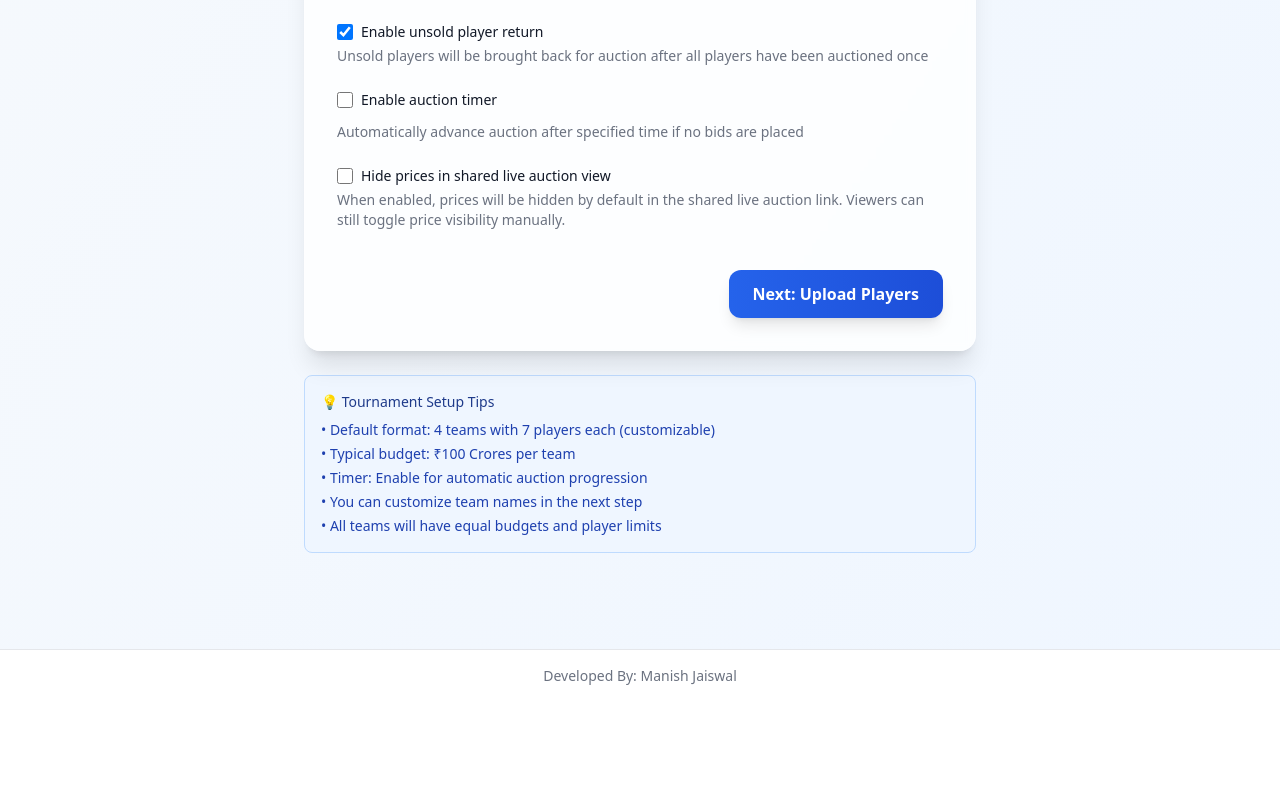
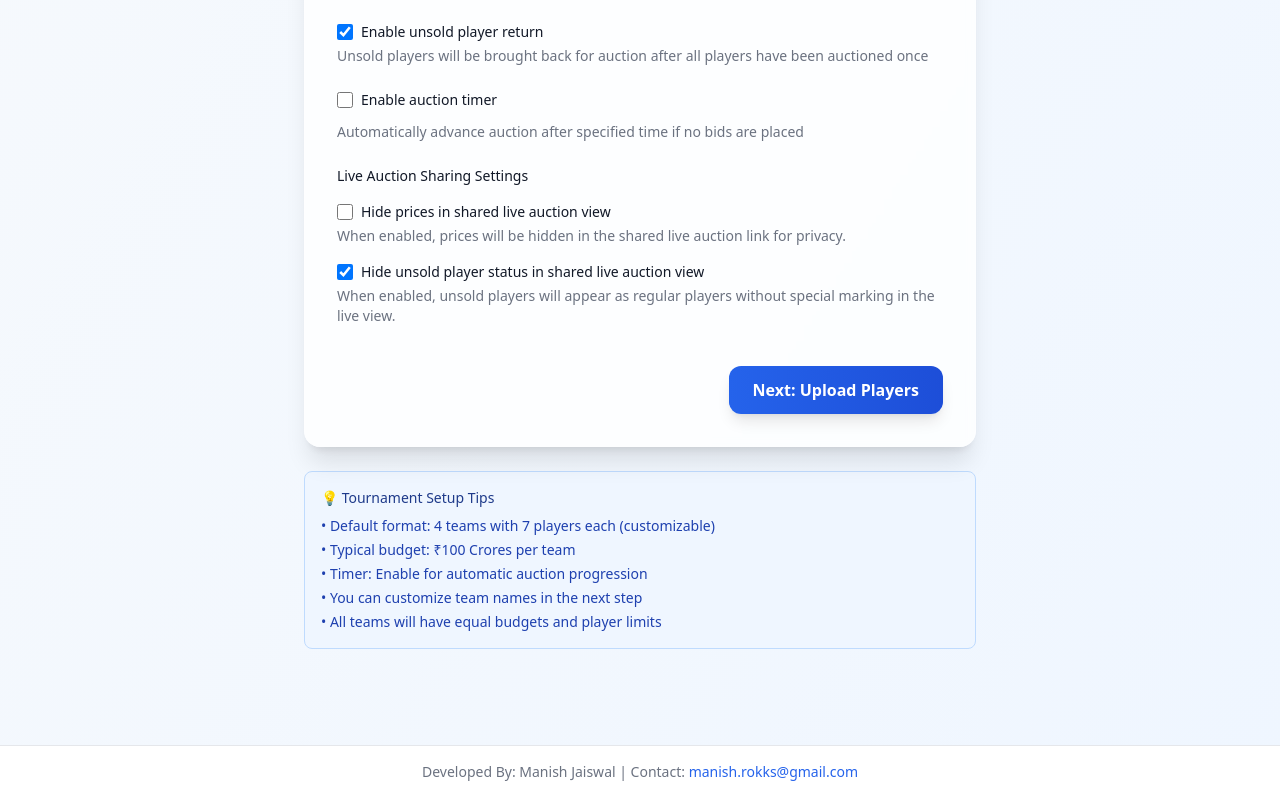
Before and after one commit to manish-7/player-auction-app, a React (Vite) app: page / in a window 1280 px wide. Shown: the part 1219-2017 px from the top of the page. Before the commit the page ends 1921 px from the top, so only its background shows below. Built offline with nearby package versions, Linux system fonts and the light colour scheme.

Commit message:
Unsold tag as configurable setting

```diff
--- a/src/App.tsx
+++ b/src/App.tsx
@@ -395,7 +395,15 @@ function App() {
       <footer className="bg-white border-t border-gray-200 mt-16">
         <div className="max-w-7xl mx-auto px-4 sm:px-6 lg:px-8 py-4">
           <div className="text-center text-sm text-gray-500">
-            <p>Developed By: Manish Jaiswal</p>
+            <p>
+              Developed By: Manish Jaiswal | Contact: {' '}
+              <a
+                href="mailto:manish.rokks@gmail.com"
+                className="text-blue-600 hover:text-blue-800 transition-colors"
+              >
+                manish.rokks@gmail.com
+              </a>
+            </p>
           </div>
         </div>
       </footer>
--- a/src/components/LiveAuctionViewer.tsx
+++ b/src/components/LiveAuctionViewer.tsx
@@ -465,10 +465,12 @@ const LiveAuctionViewer: React.FC = () => {
                 })
                 .map((player) => {
                   const isUnsold = player.isUnsold;
+                  const shouldShowUnsoldStatus = !tournament.settings?.hideUnsoldStatusInLiveView;
+                  const showUnsoldStyling = isUnsold && shouldShowUnsoldStatus;
 
                   return (
                     <div key={player.id} className={`flex items-center justify-between text-sm rounded-lg p-2 ${
-                      isUnsold ? 'bg-yellow-50 border border-yellow-200' : 'bg-gray-50'
+                      showUnsoldStyling ? 'bg-yellow-50 border border-yellow-200' : 'bg-gray-50'
                     }`}>
                       <div className="flex items-center min-w-0 flex-1">
                         <div className="flex-shrink-0 mr-2">
@@ -481,7 +483,7 @@ const LiveAuctionViewer: React.FC = () => {
                         </div>
                         <div className="min-w-0 flex-1">
                           <div className="flex items-center space-x-1">
-                            {isUnsold && (
+                            {isUnsold && shouldShowUnsoldStatus && (
                               <span className="text-xs font-medium px-1.5 py-0.5 rounded bg-yellow-200 text-yellow-800">
                                 UNSOLD
                               </span>
--- a/src/components/TournamentSetup.tsx
+++ b/src/components/TournamentSetup.tsx
@@ -14,6 +14,7 @@ interface TournamentFormData {
   enableTimer: boolean;
   timerDuration: number;
   hidePricesInLiveView: boolean;
+  hideUnsoldStatusInLiveView: boolean;
 }
 
 interface TournamentSetupProps {
@@ -41,6 +42,7 @@ const TournamentSetup: React.FC<TournamentSetupProps> = ({ onNext }) => {
       enableTimer: false,
       timerDuration: 30,
       hidePricesInLiveView: false,
+      hideUnsoldStatusInLiveView: true, // Default to hiding unsold status for cleaner live view
     },
   });
 
@@ -99,6 +101,7 @@ const TournamentSetup: React.FC<TournamentSetupProps> = ({ onNext }) => {
         minimumBid: Number(data.minimumBid),
         bidIncrement: Number(data.bidIncrement),
         hidePricesInLiveView: data.hidePricesInLiveView,
+        hideUnsoldStatusInLiveView: data.hideUnsoldStatusInLiveView,
       },
     });
     onNext();
@@ -400,7 +403,11 @@ const TournamentSetup: React.FC<TournamentSetupProps> = ({ onNext }) => {
             )}
           </div>
 
-          {/* Live View Price Visibility Setting */}
+          {/* Live View Settings */}
+          <div className="space-y-4">
+            <h4 className="text-sm font-medium text-gray-900">Live Auction Sharing Settings</h4>
+
+            {/* Price Visibility Setting */}
             <div>
               <div className="flex items-center">
                 <input
@@ -414,8 +421,27 @@ const TournamentSetup: React.FC<TournamentSetupProps> = ({ onNext }) => {
                 </label>
               </div>
               <p className="mt-1 text-sm text-gray-500">
-              When enabled, prices will be hidden by default in the shared live auction link. Viewers can still toggle price visibility manually.
+                When enabled, prices will be hidden in the shared live auction link for privacy.
               </p>
+            </div>
+
+            {/* Unsold Status Visibility Setting */}
+            <div>
+              <div className="flex items-center">
+                <input
+                  type="checkbox"
+                  id="hideUnsoldStatusInLiveView"
+                  {...register('hideUnsoldStatusInLiveView')}
+                  className="h-4 w-4 text-primary-600 focus:ring-primary-500 border-gray-300 rounded"
+                />
+                <label htmlFor="hideUnsoldStatusInLiveView" className="ml-2 block text-sm text-gray-900">
+                  Hide unsold player status in shared live auction view
+                </label>
+              </div>
+              <p className="mt-1 text-sm text-gray-500">
+                When enabled, unsold players will appear as regular players without special marking in the live view.
+              </p>
+            </div>
           </div>
 
           {/* Submit Button */}
--- a/src/store/auctionStore.ts
+++ b/src/store/auctionStore.ts
@@ -148,6 +148,7 @@ export const useAuctionStore = create<AuctionStore>()(
           minimumBid: 100,
           bidIncrement: 100, // Default bid increment same as minimum bid
           hidePricesInLiveView: false,
+          hideUnsoldStatusInLiveView: true, // Default to hiding unsold status for cleaner live view
         };
 
         const tournament: Tournament = {
--- a/src/types/index.ts
+++ b/src/types/index.ts
@@ -46,6 +46,7 @@ export interface TournamentSettings {
   minimumBid: number; // minimum bid amount
   bidIncrement: number; // bid increment amount
   hidePricesInLiveView: boolean; // hide prices in shared live auction view
+  hideUnsoldStatusInLiveView: boolean; // hide unsold player status in shared live auction view
 }
 
 export interface AuctionConstraints {
```
Also changed, not shown: 4 other files (tests, documents, lock files or other folders). Lines whose indentation alone changed are shown as unchanged.
